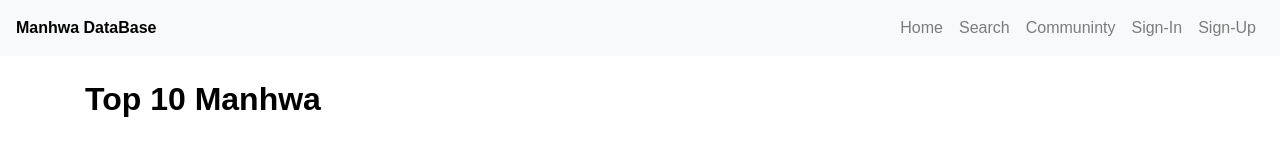
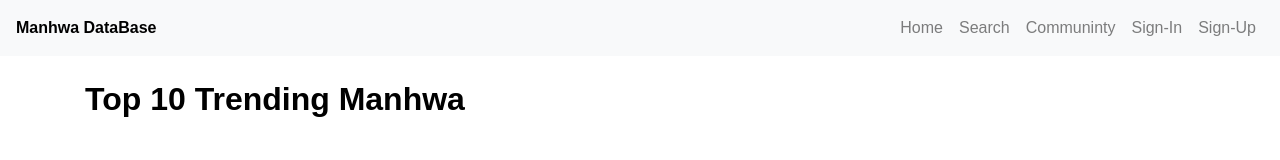
Before and after one commit to 2021147002/HomeworkRepository, a plain HTML site: page project/index.html in a window 1280 px wide. Drawn offline with nearby package versions, Linux system fonts and the light colour scheme; no server answers.

Commit message:
Update index.html

```diff
--- a/project/index.html
+++ b/project/index.html
@@ -93,7 +93,7 @@
     </nav>
 
   <div class="container mt-4">
-    <h2><b>Top 10 Manhwa</b></h2>
+    <h2><b>Top 10 Trending Manhwa</b></h2>
     <div id="popular-manga" class="row"></div>
   </div>
 
```
